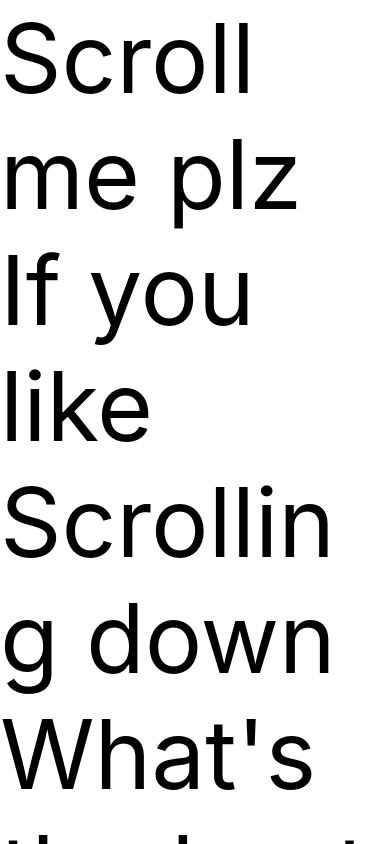
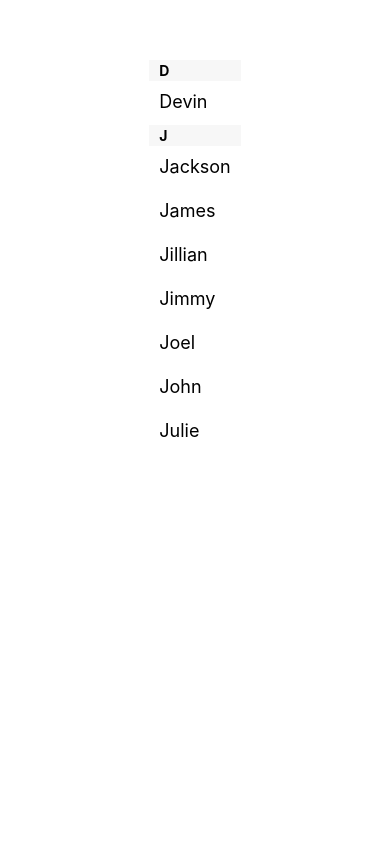
Before and after one commit to ghwlchlaks/react-native-tutorial, a React Native app: screen / in a window 390 px wide. Built offline with nearby package versions, Linux system fonts and the light colour scheme.

Commit message:
tutorial 09 using list views

```diff
--- a/App.js
+++ b/App.js
@@ -7,7 +7,7 @@
  */
 
 import React, {Component} from 'react';
-import {Platform, StyleSheet, Text, View, Image, TextInput, Button, Alert, TouchableHighlight, TouchableOpacity, TouchableNativeFeedback, TouchableWithoutFeedback, ScrollView} from 'react-native';
+import {Platform, StyleSheet, Text, View, Image, TextInput, Button, Alert, TouchableHighlight, TouchableOpacity, TouchableNativeFeedback, TouchableWithoutFeedback, ScrollView, FlatList, SectionList} from 'react-native';
 
 const instructions = Platform.select({
   ios: 'Press Cmd+R to reload,\n' + 'Cmd+D or shake for dev menu',
@@ -29,39 +29,17 @@ export default class App extends Component<Props> {
 
   render() {
     return (
-      <ScrollView>
-      <Text style={{fontSize:96}}>Scroll me plz</Text>
-      <Image source={{uri: "https://facebook.github.io/react-native/img/favicon.png", width: 64, height: 64}} />
-      <Image source={{uri: "https://facebook.github.io/react-native/img/favicon.png", width: 64, height: 64}} />
-      <Image source={{uri: "https://facebook.github.io/react-native/img/favicon.png", width: 64, height: 64}} />
-      <Image source={{uri: "https://facebook.github.io/react-native/img/favicon.png", width: 64, height: 64}} />
-      <Image source={{uri: "https://facebook.github.io/react-native/img/favicon.png", width: 64, height: 64}} />
-      <Text style={{fontSize:96}}>If you like</Text>
-      <Image source={{uri: "https://facebook.github.io/react-native/img/favicon.png", width: 64, height: 64}} />
-      <Image source={{uri: "https://facebook.github.io/react-native/img/favicon.png", width: 64, height: 64}} />
-      <Image source={{uri: "https://facebook.github.io/react-native/img/favicon.png", width: 64, height: 64}} />
-      <Image source={{uri: "https://facebook.github.io/react-native/img/favicon.png", width: 64, height: 64}} />
-      <Image source={{uri: "https://facebook.github.io/react-native/img/favicon.png", width: 64, height: 64}} />
-      <Text style={{fontSize:96}}>Scrolling down</Text>
-      <Image source={{uri: "https://facebook.github.io/react-native/img/favicon.png", width: 64, height: 64}} />
-      <Image source={{uri: "https://facebook.github.io/react-native/img/favicon.png", width: 64, height: 64}} />
-      <Image source={{uri: "https://facebook.github.io/react-native/img/favicon.png", width: 64, height: 64}} />
-      <Image source={{uri: "https://facebook.github.io/react-native/img/favicon.png", width: 64, height: 64}} />
-      <Image source={{uri: "https://facebook.github.io/react-native/img/favicon.png", width: 64, height: 64}} />
-      <Text style={{fontSize:96}}>What's the best</Text>
-      <Image source={{uri: "https://facebook.github.io/react-native/img/favicon.png", width: 64, height: 64}} />
-      <Image source={{uri: "https://facebook.github.io/react-native/img/favicon.png", width: 64, height: 64}} />
-      <Image source={{uri: "https://facebook.github.io/react-native/img/favicon.png", width: 64, height: 64}} />
-      <Image source={{uri: "https://facebook.github.io/react-native/img/favicon.png", width: 64, height: 64}} />
-      <Image source={{uri: "https://facebook.github.io/react-native/img/favicon.png", width: 64, height: 64}} />
-      <Text style={{fontSize:96}}>Framework around?</Text>
-      <Image source={{uri: "https://facebook.github.io/react-native/img/favicon.png", width: 64, height: 64}} />
-      <Image source={{uri: "https://facebook.github.io/react-native/img/favicon.png", width: 64, height: 64}} />
-      <Image source={{uri: "https://facebook.github.io/react-native/img/favicon.png", width: 64, height: 64}} />
-      <Image source={{uri: "https://facebook.github.io/react-native/img/favicon.png", width: 64, height: 64}} />
-      <Image source={{uri: "https://facebook.github.io/react-native/img/favicon.png", width: 64, height: 64}} />
-      <Text style={{fontSize:80}}>React Native</Text>
-    </ScrollView>
+      <View style={styles.container}>
+        <SectionList
+          sections={[
+            {title: 'D', data: ['Devin']},
+            {title: 'J', data: ['Jackson', 'James', 'Jillian', 'Jimmy', 'Joel', 'John', 'Julie']},
+          ]}
+          renderItem={({item}) => <Text style={styles.item}>{item}</Text>}
+          renderSectionHeader={({section}) => <Text style={styles.sectionHeader}>{section.title}</Text>}
+          keyExtractor={(item, index) => index}
+        />
+      </View>
     );
   }
 }
@@ -143,5 +121,19 @@ const styles = StyleSheet.create({
   },
   red: {
     color: 'red'
-  }
+  },
+  sectionHeader: {
+    paddingTop: 2,
+    paddingLeft: 10,
+    paddingRight: 10,
+    paddingBottom: 2,
+    fontSize: 14,
+    fontWeight: 'bold',
+    backgroundColor: 'rgba(247,247,247,1.0)',
+  },
+  item: {
+    padding: 10,
+    fontSize: 18,
+    height: 44,
+  },
 });
```
